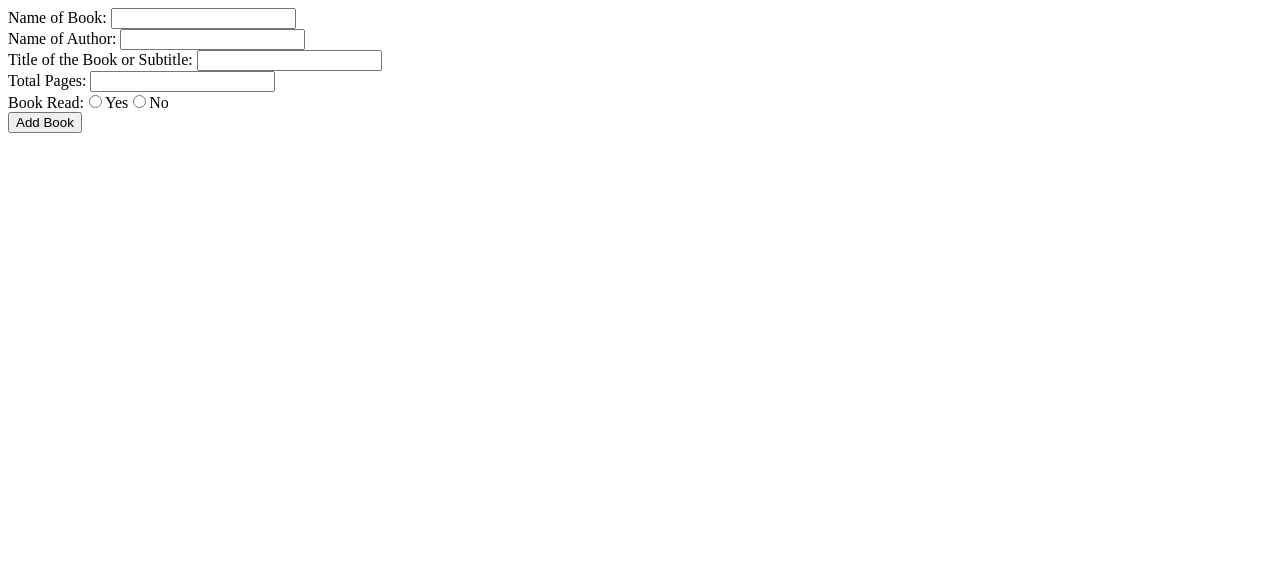
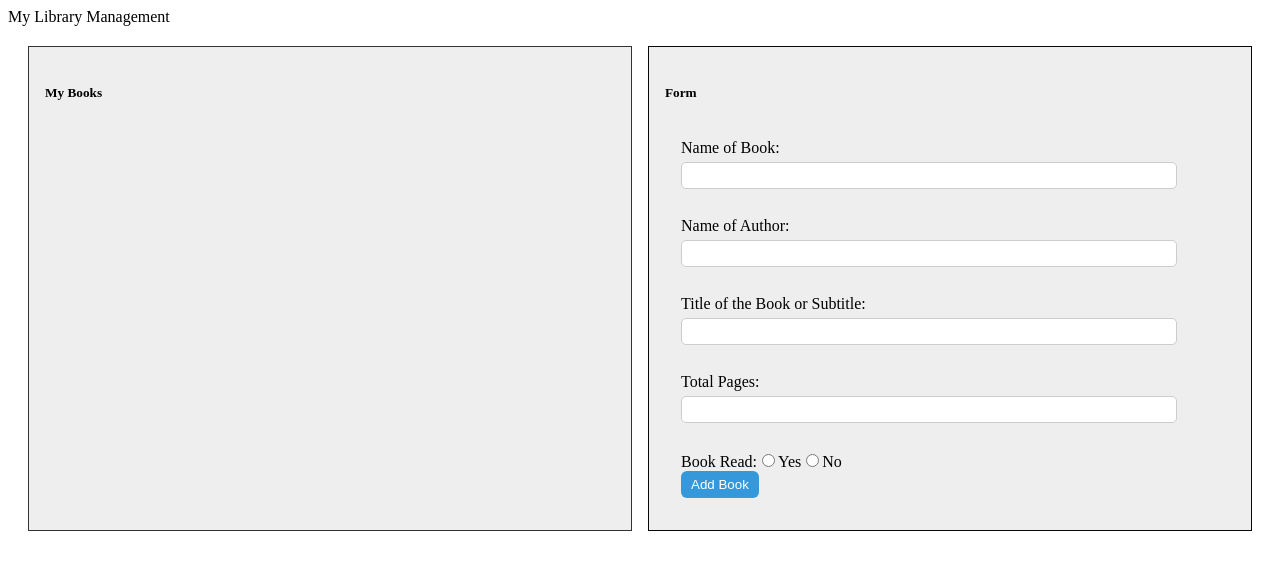
Before and after one commit to JavaKing-DE/library-app, a plain HTML site: page library-app/index.html in a window 1280 px wide. Drawn offline with Linux system fonts and the light colour scheme.

Commit message:
finishing the code with modern Html and CSS look. There might be future improvment

```diff
--- a/library-app/index.html
+++ b/library-app/index.html
@@ -7,16 +7,19 @@
     <link rel="stylesheet" href="style.css">
 </head>
 <body>
-    <header></header>
+    <header>My Library Management</header>
     <main>
-
-
-      <div id="library">
-
+        <div class="wrapper">
+      <div class="Box-1">
+        <h5>My Books</h5>
+       <div id="library">
+      </div>
       </div>
 
 
-<div id = "Box-1">
+
+<div class = "Box-2">
+  <h5>Form</h5>
     <div id = "form">
         <form id ="bookform" action="" method = "post">
           Name of Book: <input id ="name" name="name" type="text"> <br>
@@ -31,6 +34,10 @@
       </div>
 </div>
 
+
+        </div>
+
+
     </main>
 
     <script src="script.js"></script>
--- a/library-app/style.css
+++ b/library-app/style.css
@@ -0,0 +1,77 @@
+.wrapper{
+    display: grid;
+     grid-template-columns:repeat(2,1fr);
+    grid-auto-rows:minmax(100px, auto);
+    gap: 1em;
+}
+
+.Box-1{
+border: #333 1px solid;
+padding : 1em;
+
+}
+#library{
+ display: grid;
+gap: 20px;
+align-items:flex-start;
+grid-template-columns: 1fr 1fr;
+}
+
+.Box-2{
+border: #090808 1px solid;
+gap: 20px;
+padding : 1em;
+}
+
+.wrapper div{
+    background:#eee;
+     padding:1em;
+}
+
+#form input[type="text"] {
+  display: block;
+  margin: 5px 0 10px;
+  width: 90%;
+  padding: 5px;
+  border-radius: 5px;
+  border: 1px solid #ccc;
+}
+
+main {
+  padding: 20px;
+}
+
+button, form input[type=submit]  {
+  border: none;
+  border-radius: 6px;
+  padding: 6px 10px;
+  margin-right: 5px;
+  cursor: pointer;
+  color: white;
+}
+
+.delete-btn {
+  background-color: #e74c3c;
+}
+
+.readStatus, form input[type=submit] {
+  background-color: #3498db;
+}
+
+button:hover {
+  opacity: 0.85;
+}
+
+/*giving modern look*/
+.book-card{
+    background: white;
+    border-radius: 10px;
+    box-shadow: 0 2px 6px rgba(0,0,0,0.15);
+    padding: 15px;
+    transition: transform 0.2s ease;
+}
+
+/*the hovering effect*/
+.book-card:hover {
+  transform: scale(1.02);
+}
```
